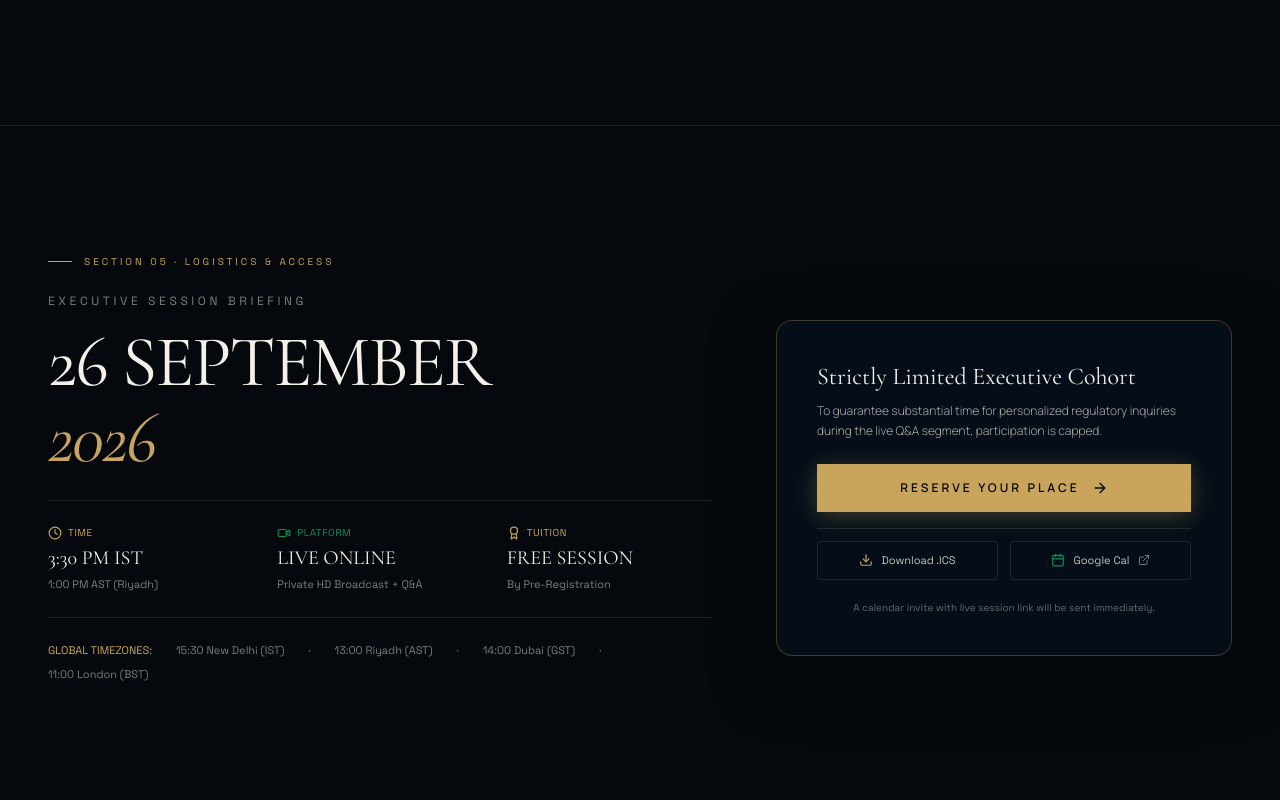
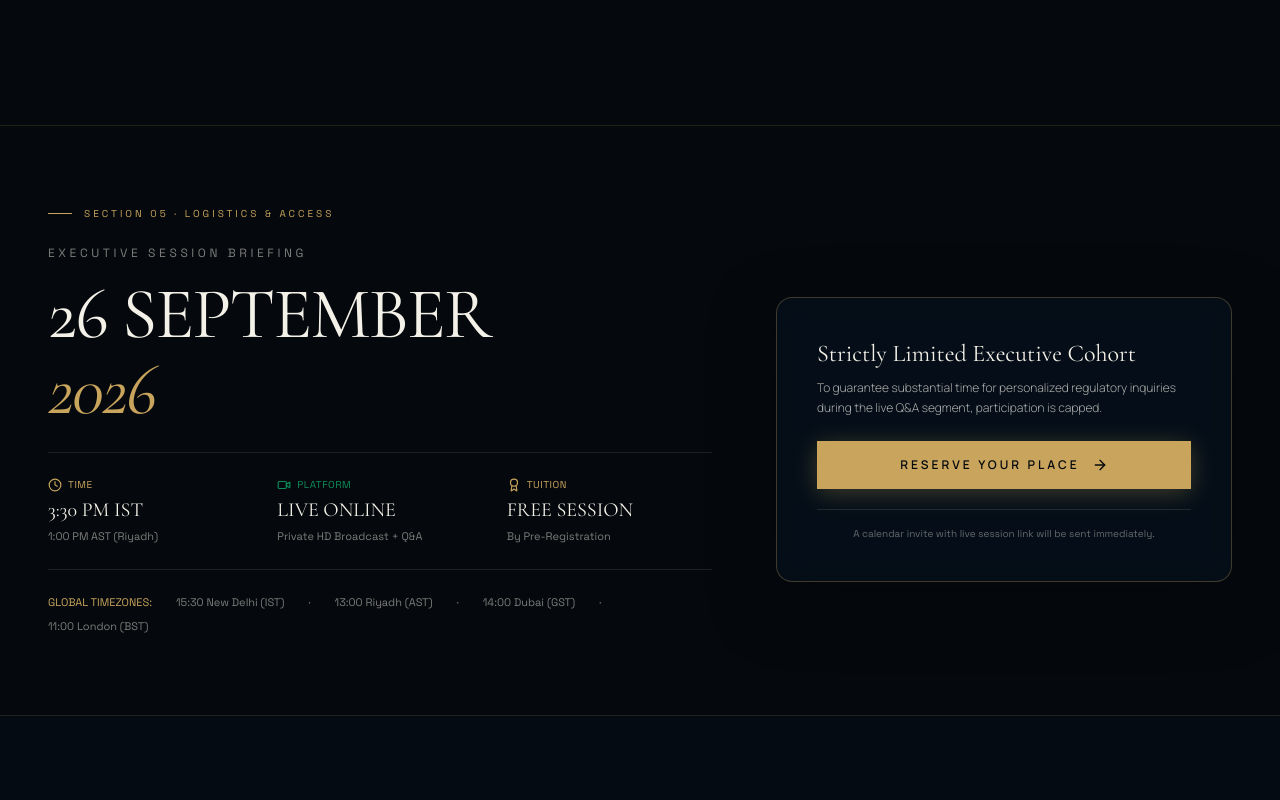
Before and after one commit to udhay2004/saudipage, a React (Vite) app: page / in a window 1280 px wide. Shown: the part 4700-5500 px from the top of the page. Built offline with nearby package versions, Linux system fonts and the light colour scheme.

Commit message:
Update SessionDetailsSection.tsx

```diff
--- a/src/components/SessionDetailsSection.tsx
+++ b/src/components/SessionDetailsSection.tsx
@@ -1,5 +1,5 @@
 import React from 'react';
-import { Calendar, Clock, Video, Award, Download, ExternalLink, ArrowRight } from 'lucide-react';
+import { Clock, Video, Award, ArrowRight } from 'lucide-react';
 
 interface SessionDetailsSectionProps {
   onOpenReservation: () => void;
@@ -8,40 +8,8 @@ interface SessionDetailsSectionProps {
 export const SessionDetailsSection: React.FC<SessionDetailsSectionProps> = ({
   onOpenReservation,
 }) => {
-  // Function to trigger .ics calendar download
-  const handleDownloadICS = () => {
-    const icsContent = [
-      'BEGIN:VCALENDAR',
-      'VERSION:2.0',
-      'PRODID:-//Comply Globally//Key to Saudi Arabia Webinar//EN',
-      'BEGIN:VEVENT',
-      'UID:ksa-webinar-20260926@complyglobally.com',
-      'DTSTAMP:20260901T000000Z',
-      'DTSTART:20260926T100000Z',
-      'DTEND:20260926T113000Z',
-      'SUMMARY:Comply Globally: Your Key to Saudi Arabia Webinar',
-      'DESCRIPTION:Executive briefing on company formation, MISA licensing, CR, tax and compliance in Saudi Arabia.',
-      'LOCATION:Online Executive Briefing Room',
-      'STATUS:CONFIRMED',
-      'END:VEVENT',
-      'END:VCALENDAR',
-    ].join('\r\n');
-
-    const blob = new Blob([icsContent], { type: 'text/calendar;charset=utf-8' });
-    const url = URL.createObjectURL(blob);
-    const link = document.createElement('a');
-    link.href = url;
-    link.setAttribute('download', 'Key-to-Saudi-Arabia-Webinar.ics');
-    document.body.appendChild(link);
-    link.click();
-    document.body.removeChild(link);
-  };
-
-  // Google Calendar URL generator
-  const googleCalendarUrl = `https://calendar.google.com/calendar/render?action=TEMPLATE&text=Comply+Globally:+Your+Key+to+Saudi+Arabia+Webinar&dates=20260926T100000Z/20260926T113000Z&details=Executive+briefing+on+company+formation,+MISA+licensing,+CR,+tax+and+compliance+in+Saudi+Arabia.&location=Online+Executive+Briefing+Room`;
-
   return (
-    <section id="session" className="relative py-24 lg:py-32 bg-[#05080c] border-t border-[#c8a45d]/15 overflow-hidden">
+    <section id="session" className="relative py-16 lg:py-20 bg-[#05080c] border-t border-[#c8a45d]/15 overflow-hidden">
       <div className="max-w-7xl mx-auto px-6 sm:px-8 lg:px-12 relative z-10">
 
         {/* Section Tag */}
@@ -136,37 +104,14 @@ export const SessionDetailsSection: React.FC<SessionDetailsSectionProps> = ({
               <button
                 type="button"
                 onClick={onOpenReservation}
-                className="w-full group inline-flex items-center justify-center gap-3 py-4 text-xs font-semibold tracking-[0.25em] uppercase text-[#05080c] bg-[#c8a45d] hover:bg-[#f4f1e8] transition-all duration-300 shadow-[0_4px_24px_rgba(200,164,93,0.3)] mb-4 cursor-pointer"
+                className="w-full group inline-flex items-center justify-center gap-3 py-4 text-xs font-semibold tracking-[0.25em] uppercase text-[#05080c] bg-[#c8a45d] hover:bg-[#f4f1e8] transition-all duration-300 shadow-[0_4px_24px_rgba(200,164,93,0.3)] cursor-pointer"
               >
                 <span>Reserve Your Place</span>
                 <ArrowRight className="w-4 h-4 transition-transform duration-300 group-hover:translate-x-1" />
               </button>
 
-              {/* Secondary Calendar Actions */}
-              <div className="grid grid-cols-2 gap-3 pt-3 border-t border-white/10">
-                <button
-                  type="button"
-                  onClick={handleDownloadICS}
-                  className="inline-flex items-center justify-center gap-2 py-2.5 px-3 rounded border border-white/10 hover:border-[#c8a45d]/50 text-[11px] font-mono-tech text-[#f4f1e8]/80 hover:text-white transition-colors"
-                >
-                  <Download className="w-3.5 h-3.5 text-[#c8a45d]" />
-                  <span>Download .ICS</span>
-                </button>
-
-                <a
-                  href={googleCalendarUrl}
-                  target="_blank"
-                  rel="noopener noreferrer"
-                  className="inline-flex items-center justify-center gap-2 py-2.5 px-3 rounded border border-white/10 hover:border-[#c8a45d]/50 text-[11px] font-mono-tech text-[#f4f1e8]/80 hover:text-white transition-colors"
-                >
-                  <Calendar className="w-3.5 h-3.5 text-[#0b8f5a]" />
-                  <span>Google Cal</span>
-                  <ExternalLink className="w-3 h-3 opacity-60" />
-                </a>
-              </div>
-
               {/* Assurance note */}
-              <div className="mt-5 text-center text-[10px] font-mono-tech text-[#f4f1e8]/40">
+              <div className="mt-5 pt-4 border-t border-white/10 text-center text-[10px] font-mono-tech text-[#f4f1e8]/40">
                 A calendar invite with live session link will be sent immediately.
               </div>
             </div>
```
